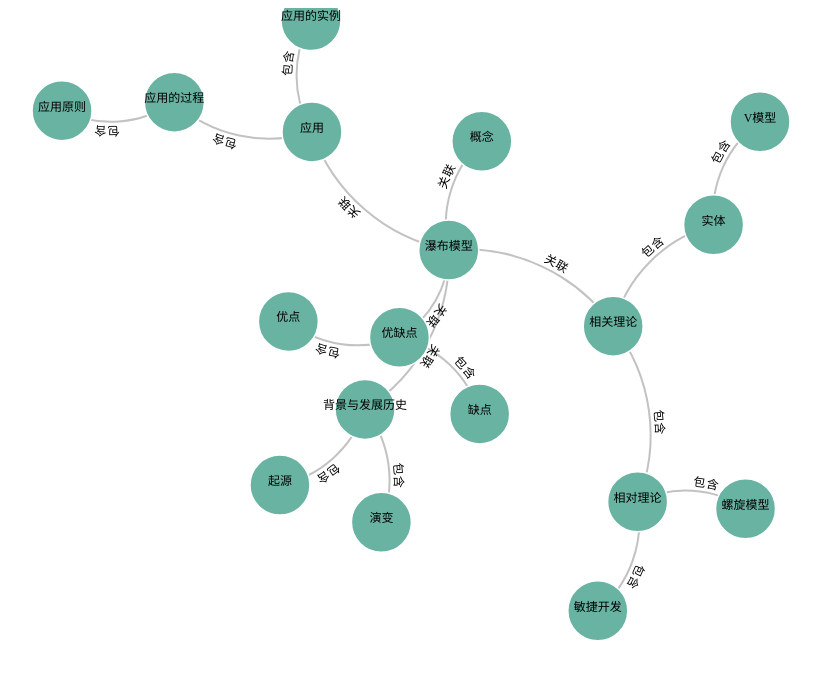
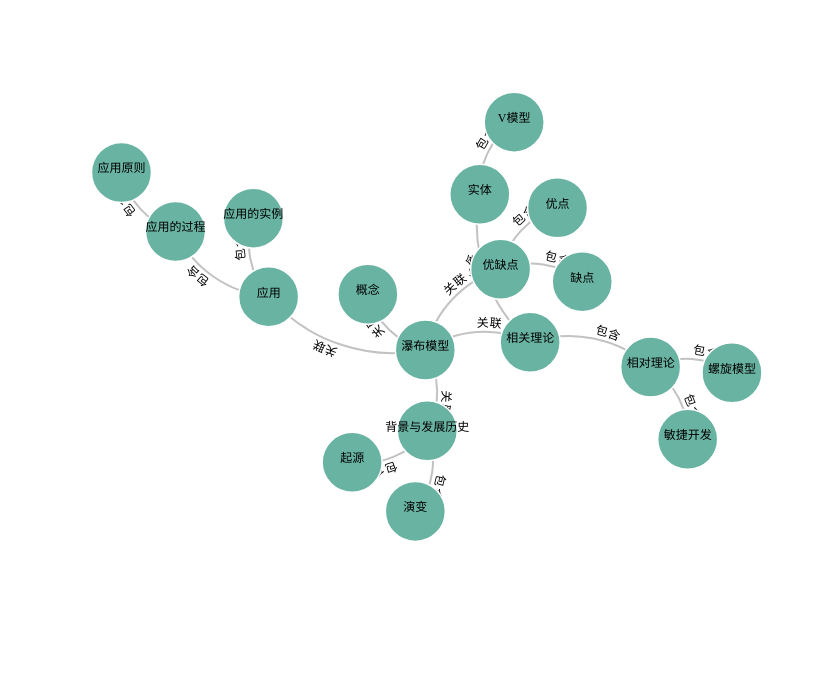
Before and after one commit to twilight0702/twilight0702.github.io, a plain HTML site: page index.html in a window 1280 px wide. Shown: the whole page, without its empty margins (201-1022 px from the left). Drawn offline with nearby package versions, Linux system fonts and the light colour scheme; animation ran at ten frames a second.

Commit message:
Update index.html

```diff
--- a/index.html
+++ b/index.html
@@ -59,7 +59,7 @@
       });
 
       const simulation = d3.forceSimulation(data.nodes)
-        .force("link", d3.forceLink(data.links).id(d => d.id).distance(100))
+        .force("link", d3.forceLink(data.links).id(d => d.id).distance(50))
         .force("charge", d3.forceManyBody().strength(-300))
         .force("center", d3.forceCenter(width / 2, height / 2))
         .force("collision", d3.forceCollide().radius(40));
```
